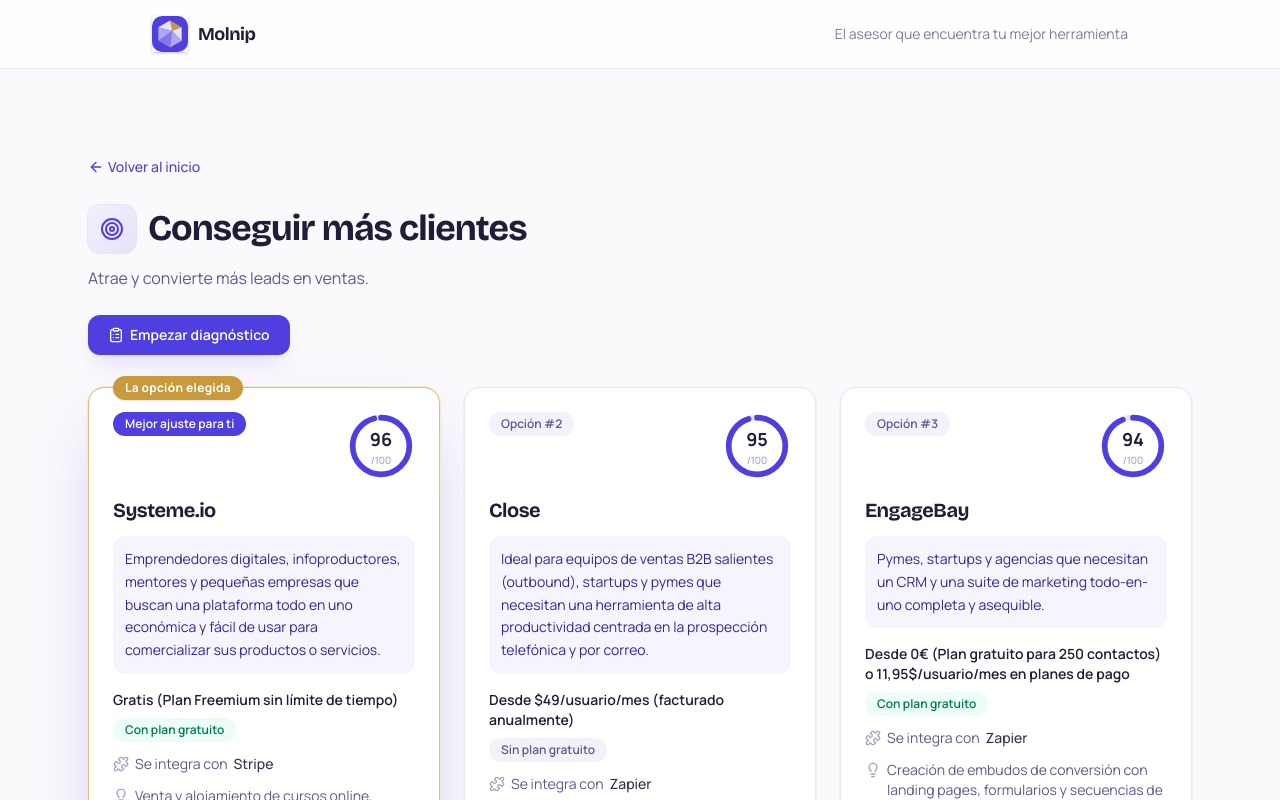
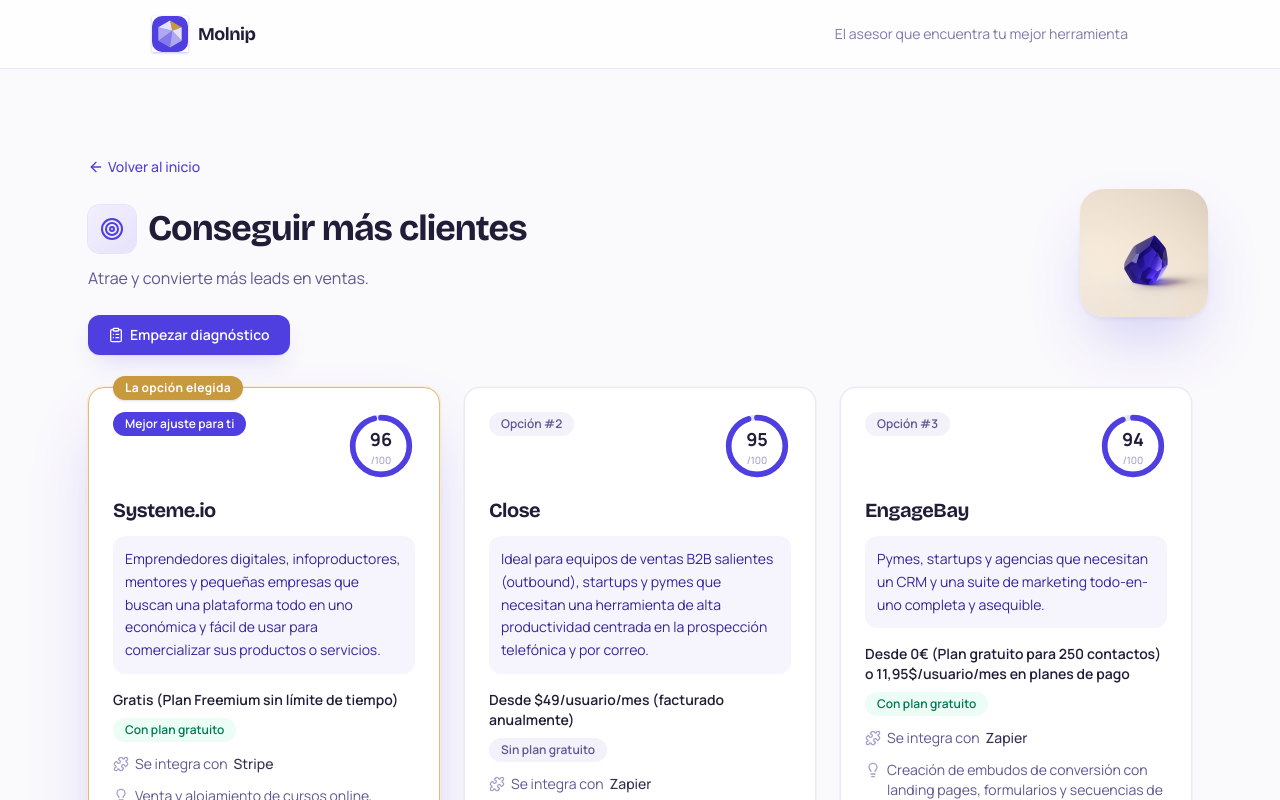
Before and after one commit to mariabinfantes-maker/1.000.000-mi-primer-millon, a Next.js app: page /problema/conseguir-clientes in a window 1280 px wide. Shown: the top 800 px of the page. Built offline with nearby package versions, Linux system fonts and the light colour scheme.

Commit message:
Añadir la imagen del Sistema Prisma a las landings de problema
Misma gema neutra que ya usan categorías y alternativas — paridad
visual con su "página hermana" (landing de categoría), que ya la
tenía desde antes.

```diff
--- a/app/problema/[problemaId]/page.tsx
+++ b/app/problema/[problemaId]/page.tsx
@@ -1,5 +1,6 @@
 import { notFound } from "next/navigation";
 import type { Metadata } from "next";
+import Image from "next/image";
 import { ClipboardList } from "lucide-react";
 import { getHerramientasPorProblema, getProblema, getProblemas } from "@/data/repositorio";
 import { aVistaDeTarjetaGenerica, ordenarPorPuntuacionAtlas } from "@/lib/vistaRecomendacion";
@@ -50,6 +51,17 @@ export default async function LandingProblemaPage({
     <div className="mx-auto max-w-6xl px-4 py-10 sm:px-6 sm:py-16">
       <EnlaceAtras href="/">Volver al inicio</EnlaceAtras>
 
+      <div className="relative lg:pr-40">
+        <div className="absolute -top-4 -right-4 hidden h-32 w-32 overflow-hidden rounded-3xl shadow-premium-lg lg:block">
+          <Image
+            src="/imagenes/marca/categoria-gema.png"
+            alt=""
+            width={480}
+            height={480}
+            className="h-full w-full object-cover"
+          />
+        </div>
+
         <div className="mt-6 flex items-center gap-3">
           <span className="flex h-12 w-12 shrink-0 items-center justify-center rounded-xl bg-gradient-to-br from-brand-50 to-brand-100 text-brand-600 ring-1 ring-brand-100">
             <IconoProblema problemaId={problema.id} />
@@ -64,6 +76,7 @@ export default async function LandingProblemaPage({
           <ClipboardList className="h-4 w-4" aria-hidden="true" />
           Empezar diagnóstico
         </Boton>
+      </div>
 
       {vistas.length > 0 ? (
         <div className="mt-8 grid grid-cols-1 gap-6 lg:grid-cols-3">
```
Lines whose indentation alone changed are shown as unchanged.
